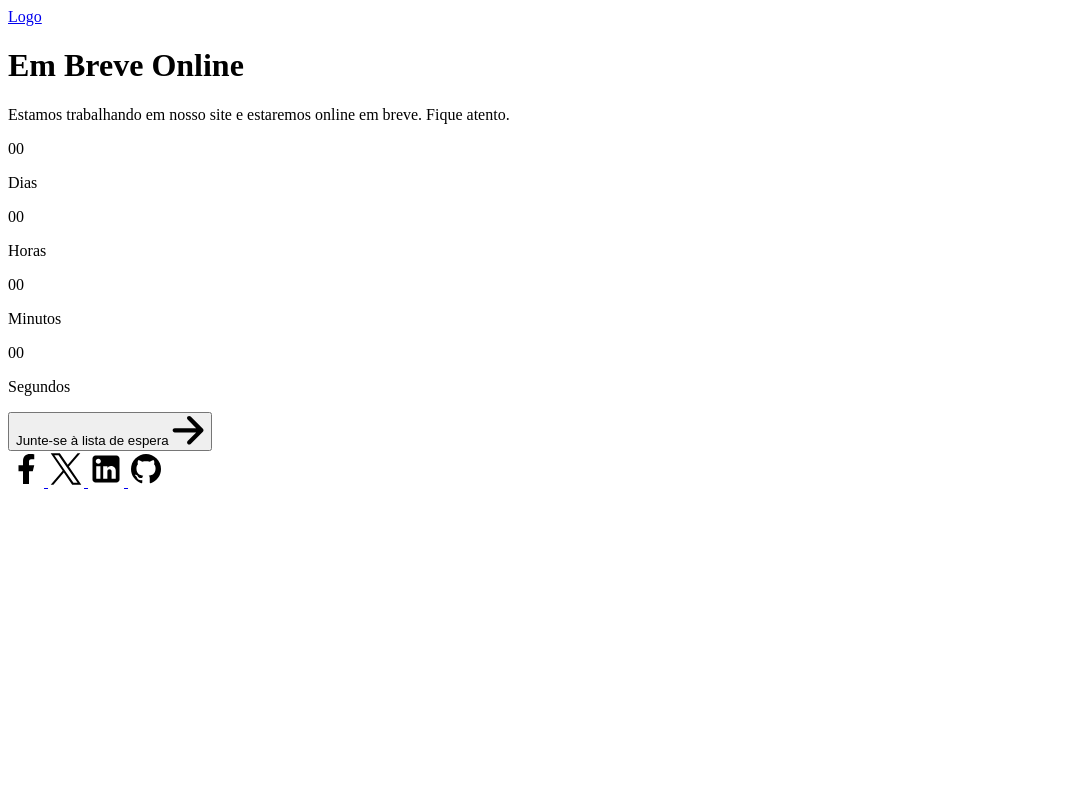
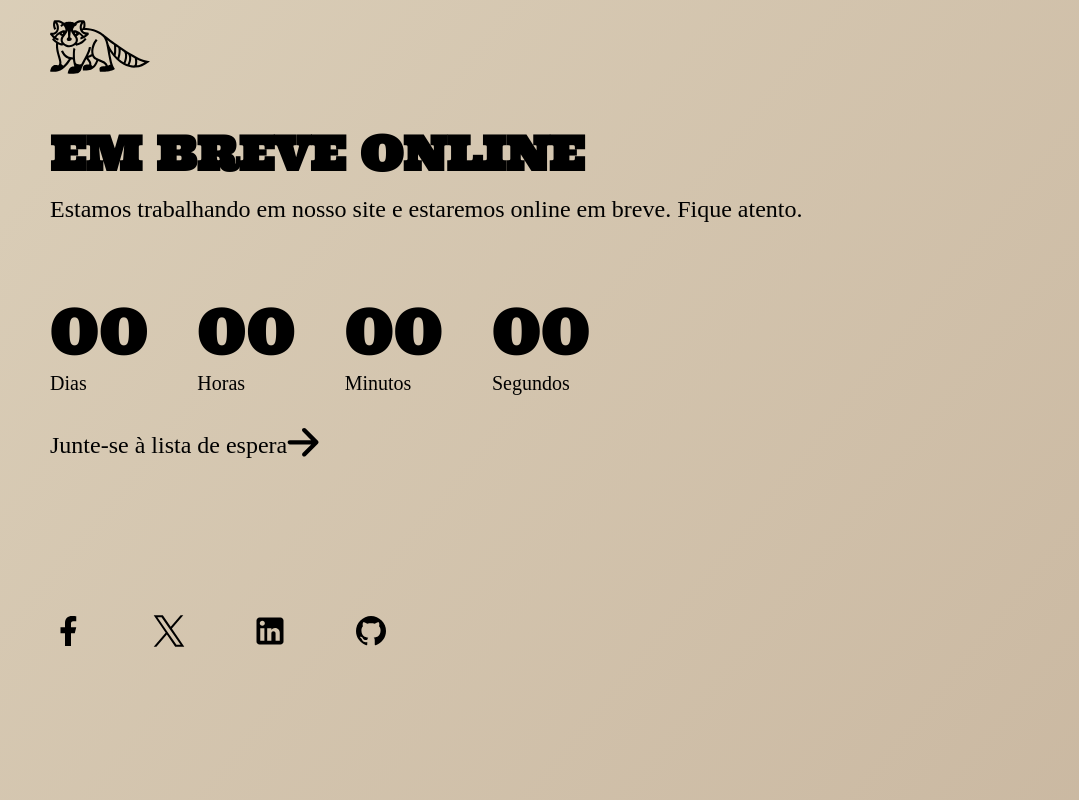
Before and after one commit to davidwilliamx/contador-regressivo-js, a plain HTML site: page index.html in a window 1280 px wide. Shown: the whole page, without its empty margins (0-1079 px from the left). Drawn offline with Linux system fonts and the light colour scheme; a script that the page names is missing; a web font is replaced by a local one.

Commit message:
Adiciona estilo da página, imagem da logo do site.

```diff
--- a/index.html
+++ b/index.html
@@ -10,7 +10,9 @@
 </head>
 <body>
     <header>
-        <a href="#">Logo</a>
+        <a href="#">
+            <img src="./images/logo.svg" alt="Racoon Store Logo">
+        </a>
     </header>
     <main>
         <h1 class="title">Em Breve Online</h1>
--- a/styles.css
+++ b/styles.css
@@ -0,0 +1,91 @@
+@import url('https://fonts.googleapis.com/css2?family=Slabo+13px&family=Ultra&display=swap');
+
+:root {
+    --title-font: 'Ultra', serif;
+    --text-font: 'Slabo 13px', serif;
+}
+* {
+    padding: 0;
+    margin: 0;
+    box-sizing: border-box;
+    font-family: var(--text-font);
+}
+body {
+    display: flex;
+    flex-direction: column;
+    justify-content: flex-start;
+    align-items: stretch;
+    height: 100vh;
+    margin-left: 50px;
+    background: linear-gradient(129deg, #ffffeb, #b8a088);
+    background-size: 400% 400%;
+    -webkit-animation: bodyBg 21s ease infinite;
+    -moz-animation: bodyBg 21s ease infinite;
+    animation: bodyBg 21s ease infinite;
+}
+@-webkit-keyframes bodyBg {
+    0%{background-position:0% 50%}
+    50%{background-position:100% 50%}
+    100%{background-position:0% 50%}
+}
+@-moz-keyframes bodyBg {
+    0%{background-position:0% 50%}
+    50%{background-position:100% 50%}
+    100%{background-position:0% 50%}
+}
+@keyframes bodyBg {
+    0%{background-position:0% 50%}
+    50%{background-position:100% 50%}
+    100%{background-position:0% 50%}
+}
+header {
+    margin: 20px 0 45px 0;
+}
+header img {
+    width: 100px;
+    height: 54px;
+}
+.title {
+    font-family: var(--title-font);
+    font-size: 48px;
+    text-transform: uppercase;
+    margin-bottom: 12px;
+}
+.text {
+    font-family: var(--text-font);
+    font-size: 24px;
+    margin-bottom: 66px;
+}
+#clock {
+    display: flex;
+    justify-content: flex-start;
+    gap: 49px;
+    margin-bottom: 32px;
+}
+#clock span {
+    font-family: var(--title-font);
+    font-size: 64px;
+}
+#clock p {
+    font-size: 20px;
+}
+.btn {
+    display: flex;
+    justify-content: space-between;
+    align-items: center;
+    border: none;
+    background: transparent;
+    font-size: 24px;
+    cursor: pointer;
+}
+.btn:hover span {
+    transition: all .1s ease-in-out .1s;
+    margin-left: 15px;
+}
+footer {
+    margin-top: 150px;
+}
+.social {
+    display: flex;
+    gap: 65px;
+}
```
Also changed, not shown: images/logo.svg (added).
